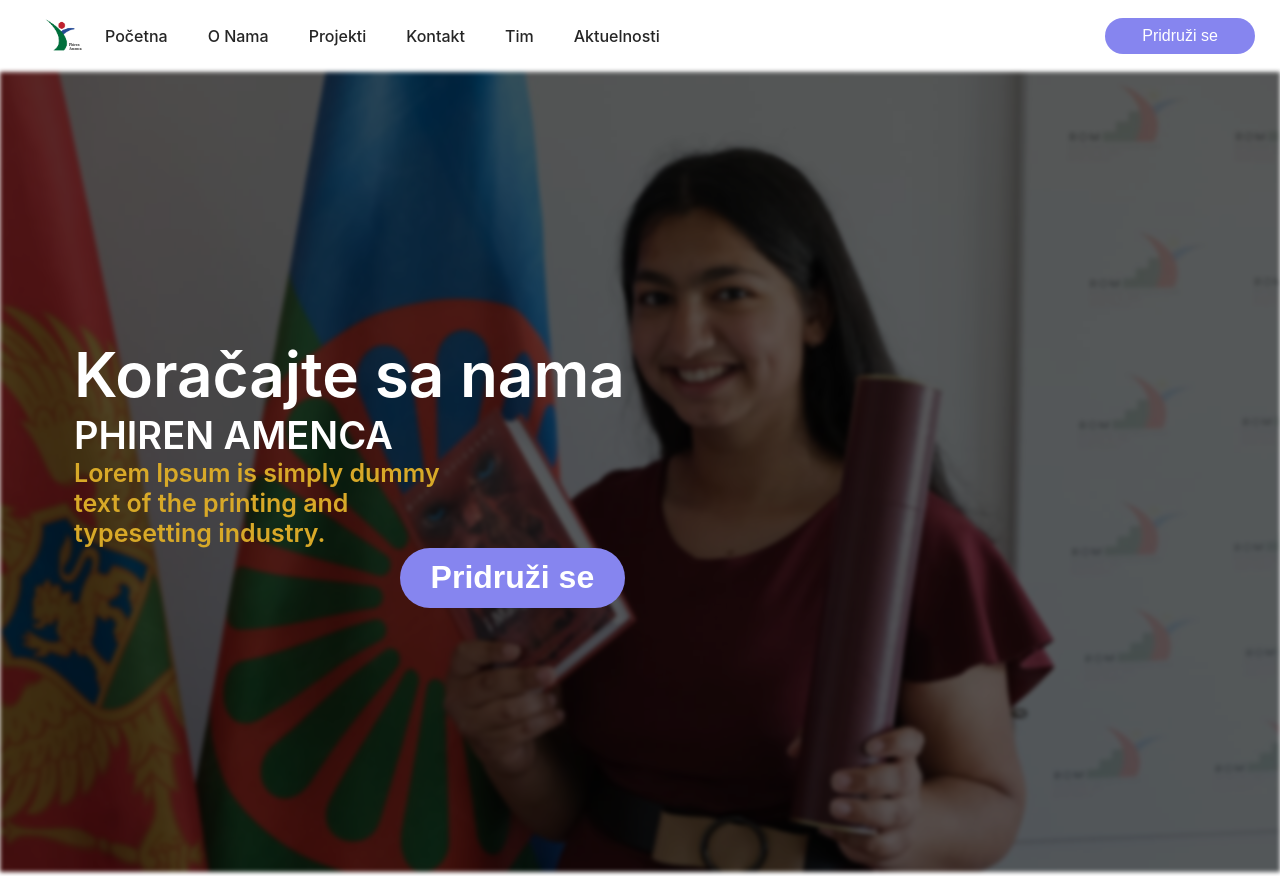
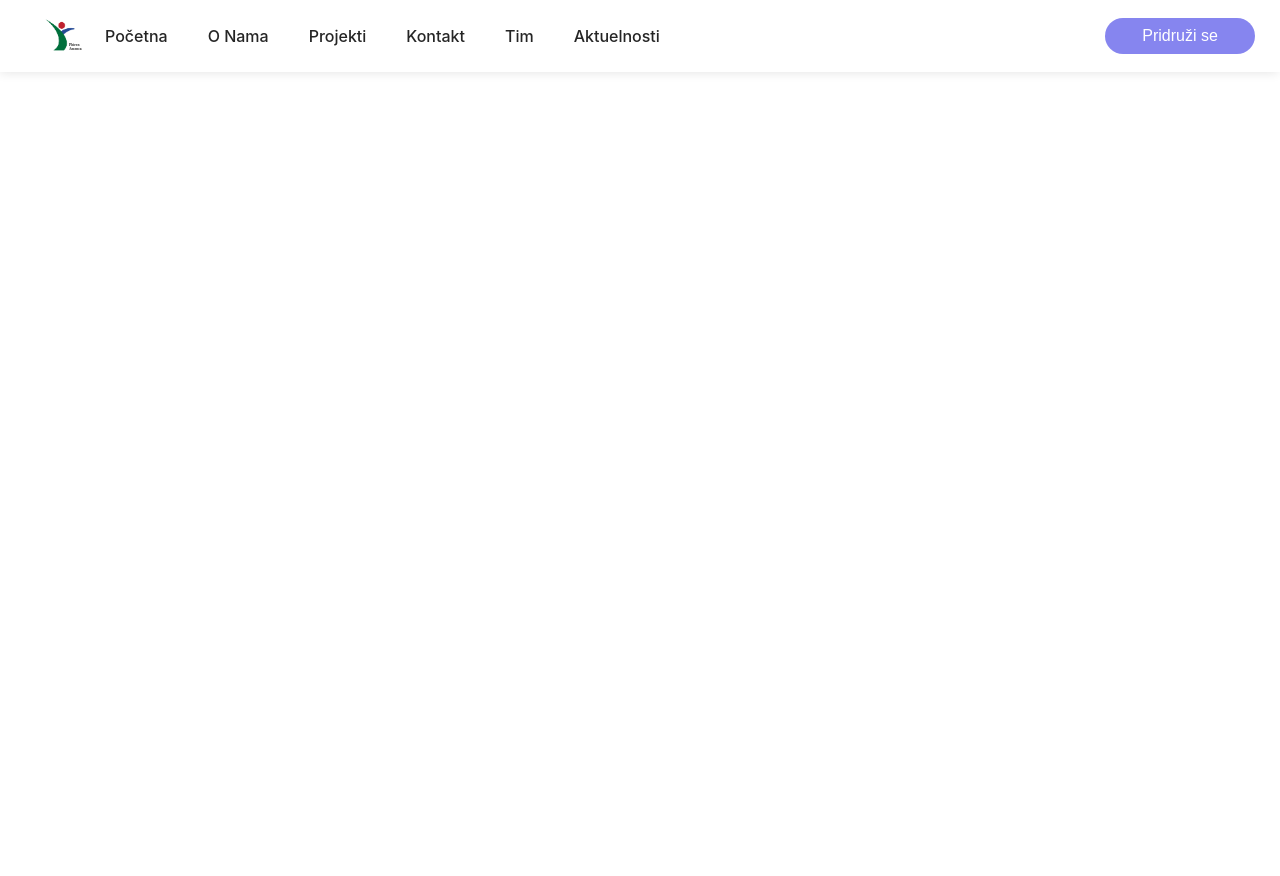
Before and after one commit to Starko00/nvoRom_frontend, a React (Create React App) app: page / in a window 1280 px wide. After the commit the page ends 800 px from the top, so only its background shows below. Built offline with nearby package versions, Linux system fonts and the light colour scheme.

Commit message:
Dugme modularno

```diff
--- a/src/App.js
+++ b/src/App.js
@@ -6,7 +6,7 @@
   return (
     <div className="App">
       <NavBar />
-      <Hero />
+      {/* <Hero /> */}
     </div>
   );
 }
--- a/src/components/NavigationBarComponent/NavigationBar.js
+++ b/src/components/NavigationBarComponent/NavigationBar.js
@@ -8,6 +8,7 @@
 const Nav = () => {
   const style = NavStyle;
   const [clicked, setClicked] = React.useState(false);
+  const funkcija = ()=>{console.log("Hero")}
   return (
     <div className={style.navigationContainer}>
       <img className={style.navigationContainer_logo} src={Logo} alt="Logo" />
@@ -38,7 +39,7 @@
             <a href="#">Aktuelnosti</a>
           </li>
         </ul>
-        <NavigationButton />
+        <NavigationButton btnText={"Pridruži se"} funkcija={funkcija} />
         <hr className={style.mobile_menu_line} />
         <p className={style.mobile_menu_p}>Powered By</p>
         <h1 className={style.mobile_menu_text}>
--- a/src/components/NavigationBarComponent/NavigationButton.js
+++ b/src/components/NavigationBarComponent/NavigationButton.js
@@ -1,13 +1,14 @@
 import React from "react";
 import NavStyle from "../../style/NavStyle.module.scss";
 
-const NavigationButton = () => {
+const NavigationButton = ({ btnText, funkcija }) => {
   const style = NavStyle;
   return (
     <button
       className={`${style.primaryNavigation_btn} ${style.mobile_menu_btn}`}
+      onClick={funkcija}
     >
-      Pridruži se
+      {btnText}
     </button>
   );
 };
```
